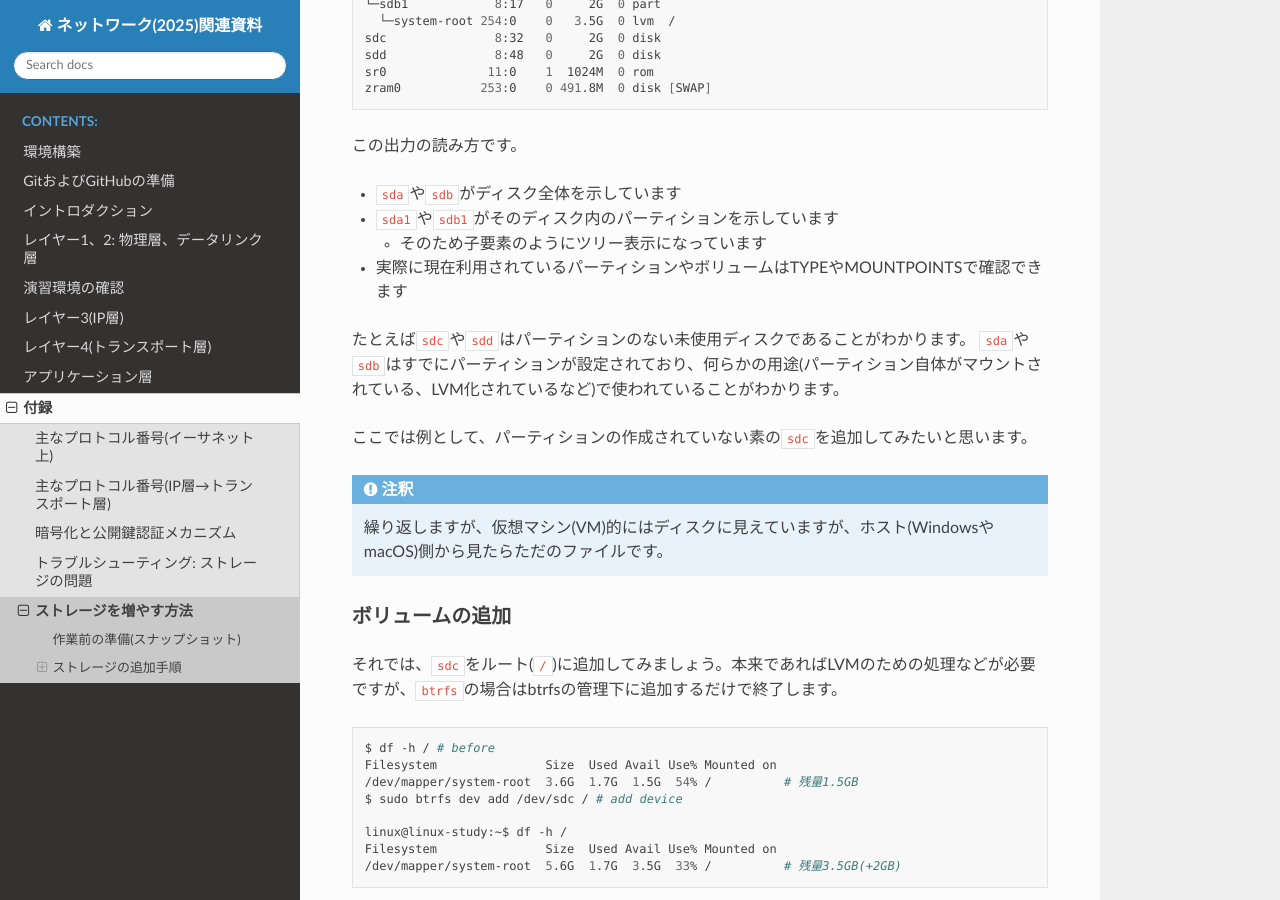
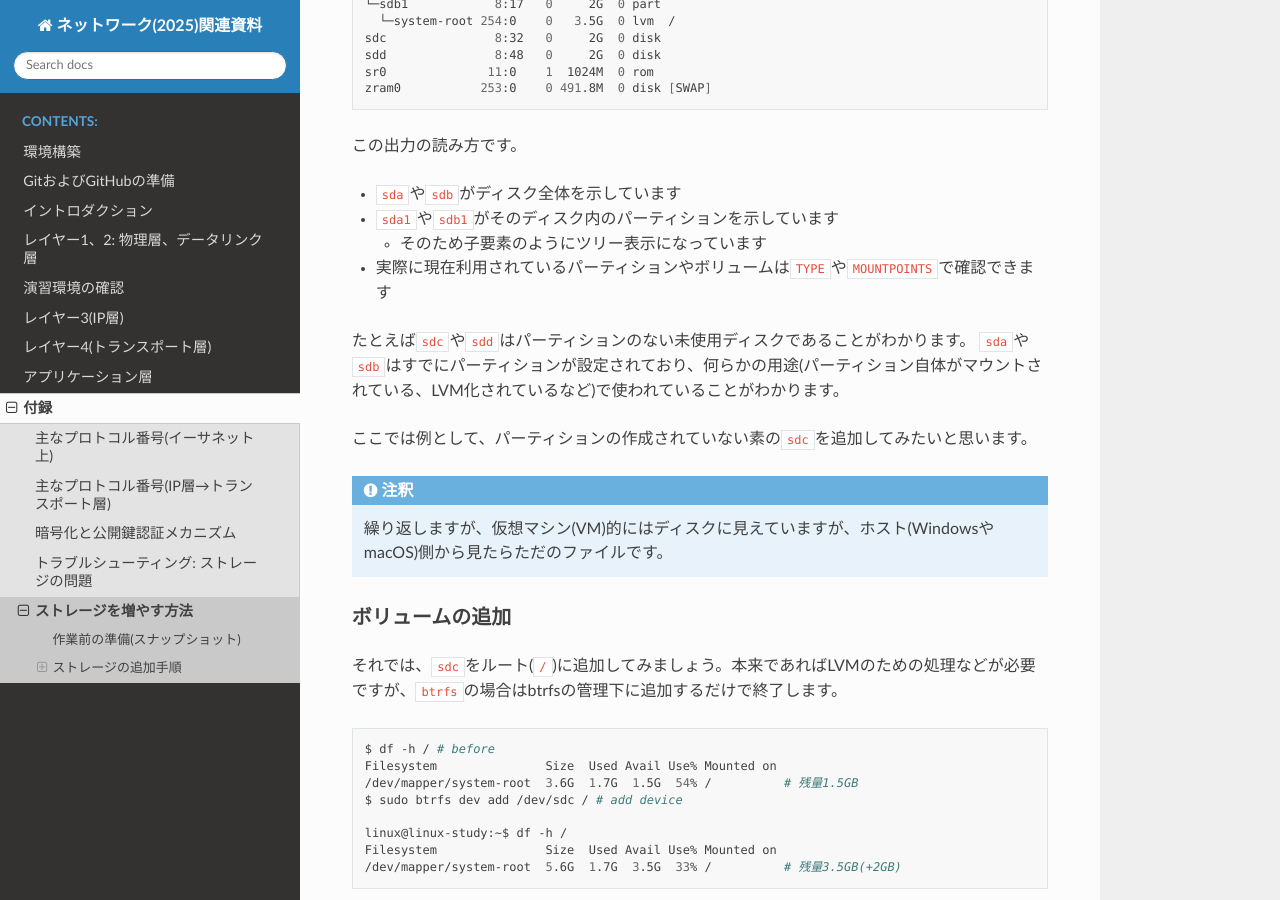
Before and after one commit to densuke/2025-network-doc, a Sphinx documentation site: the page built from source/appendix/storage-upgrade.md, in a window 1280 px wide and 900 px high, scrolled down 1986 px. Built offline with Sphinx 7.4.7 and the Read the Docs theme 3.1.0, drawn with Linux system fonts in a browser that asks for light colours.

Commit message:
デバイス名の表記をはっきり出すように調整
Co-authored-by: gemini-code-assist[bot] <176961590+gemini-code-assist[bot]@users.noreply.github.com>

```diff
--- a/source/appendix/storage-upgrade.md
+++ b/source/appendix/storage-upgrade.md
@@ -63,7 +63,7 @@ zram0           253:0    0 491.8M  0 disk [SWAP]
 - `sda`や`sdb`がディスク全体を示しています
 - `sda1`や`sdb1`がそのディスク内のパーティションを示しています
   - そのため子要素のようにツリー表示になっています
-- 実際に現在利用されているパーティションやボリュームはTYPEやMOUNTPOINTSで確認できます
+- 実際に現在利用されているパーティションやボリュームは`TYPE`や`MOUNTPOINTS`で確認できます
 
 たとえば`sdc`や`sdd`はパーティションのない未使用ディスクであることがわかります。
 `sda`や`sdb`はすでにパーティションが設定されており、何らかの用途(パーティション自体がマウントされている、LVM化されているなど)で使われていることがわかります。
```
